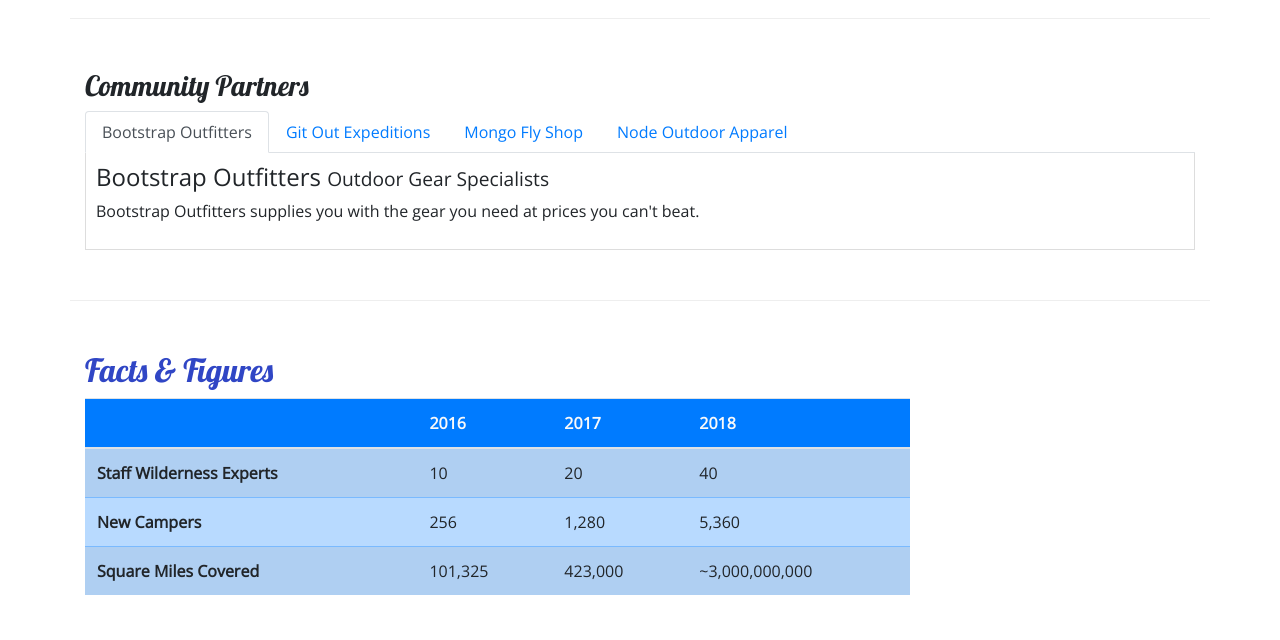
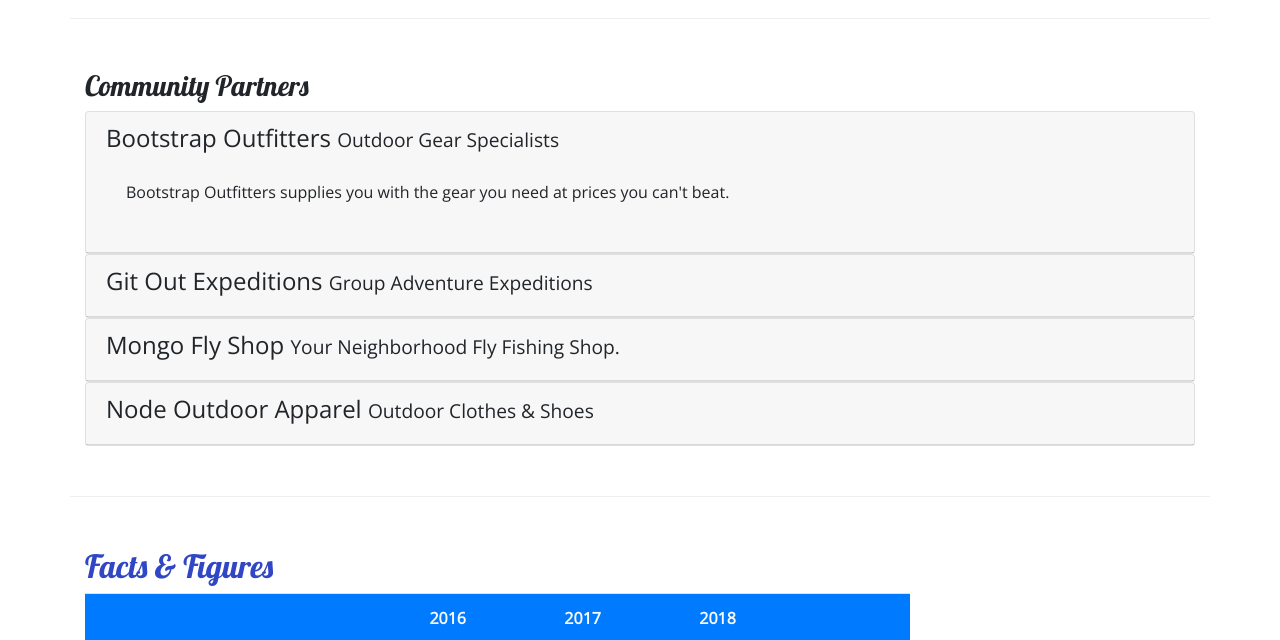
Before and after one commit to ramiromelo/BootstrapStudy, a website: page aboutus.html in a window 1280 px wide. Shown: the part 810-1450 px from the top of the page. Drawn offline with nearby package versions, Linux system fonts and the light colour scheme.

Commit message:
Accordion

```diff
--- a/aboutus.html
+++ b/aboutus.html
@@ -49,8 +49,7 @@
                                 About</a></li>
                         <li class="nav-item"><a class="nav-link" href="#"><i class="fa fa-list fa-lg"></i> Sites</a>
                         </li>
-                        <li class="nav-item"><a class="nav-link" href="contactus.html"><i
-                                    class="fa fa-address-card fa-lg"></i>
+                        <li class="nav-item"><a class="nav-link" href="contactus.html"><i class="fa fa-address-card fa-lg"></i>
                                 Contact</a></li>
                     </ul>
                 </div>
@@ -72,11 +71,7 @@
         <div class="row row-content">
             <div class="col-sm-6">
                 <h3>Our Mission</h3>
-                <p>We present a curated database of the best campsites in the vast woods and backcountry of the World
-                    Wide Web Wilderness. We increase access to adventure for the public while promoting safe and
-                    respectful use of resources. The expert wilderness trekkers on our staff personally verify each
-                    campsite to make sure that they are up to our standards. We also present a platform for campers to
-                    share reviews on campsites they have visited with each other.</p>
+                <p>We present a curated database of the best campsites in the vast woods and backcountry of the World Wide Web Wilderness. We increase access to adventure for the public while promoting safe and respectful use of resources. The expert wilderness trekkers on our staff personally verify each campsite to make sure that they are up to our standards. We also present a platform for campers to share reviews on campsites they have visited with each other.</p>
             </div>
             <div class="col-sm-6">
                 <div class="card">
@@ -99,13 +94,9 @@
             <div class="col">
                 <div class="card bg-light mt-3">
                     <blockquote class="blockquote card-body">
-                        <p class="mb-0">I will not follow where the path may lead, but I will go where there is no path,
-                            and I will
-                            leave a trail.</p>
+                        <p class="mb-0">I will not follow where the path may lead, but I will go where there is no path, and I will leave a trail.</p>
                         <footer class="blockquote-footer">Muriel Strode,
-                            <cite title="Source Title">"Wind-Wafted Wild Flowers" -
-                                The Open Court, 1903
-                            </cite>
+                            <cite title="Source Title">"Wind-Wafted Wild Flowers" - The Open Court, 1903</cite>
                         </footer>
                     </blockquote>
                 </div>
@@ -115,41 +106,56 @@
         <div class="row row-content">
             <div class="col-12">
                 <h3>Community Partners</h3>
-                <ul class="nav nav-tabs">
-                    <li class="nav-item">
-                        <a class="nav-link active" href="#bootstrap" role="tab" data-toggle="tab">Bootstrap
-                            Outfitters</a>
-                    </li>
-                    <li class="nav-item">
-                        <a class="nav-link" href="#git" role="tab" data-toggle="tab">Git Out Expeditions</a>
-                    </li>
-                    <li class="nav-item">
-                        <a class="nav-link" href="#mongo" role="tab" data-toggle="tab">Mongo Fly Shop</a>
-                    </li>
-                    <li class="nav-item">
-                        <a class="nav-link" href="#node" role="tab" data-toggle="tab">Node Outdoor Apparel</a>
-                    </li>
-                </ul>
-                <div class="tab-content">
-                    <div role="tabpanel" class="tab-pane fade show active" id="bootstrap">
-                        <h4>Bootstrap Outfitters <small>Outdoor Gear Specialists</small></h4>
-                        <p class="d-none d-sm-block">Bootstrap Outfitters supplies you with the gear you need at prices
-                            you can't beat.</p>
+
+                <div id="accordion">
+                    <div class="card">
+                        <div role="tab" class="card-header">
+                            <h4>
+                                <a data-toggle="collapse" data-target="#bootstrap">Bootstrap Outfitters <small>Outdoor Gear Specialists</small></a>
+                            </h4>
+                            <div class="collapse show" id="bootstrap" data-parent="#accordion">
+                                <div class="card-body">
+                                    <p class="d-none d-sm-block">Bootstrap Outfitters supplies you with the gear you need at prices you can't beat.</p>
+                                </div>
+                            </div>
+                        </div>
                     </div>
-                    <div role="tabpanel" class="tab-pane fade" id="git">
-                        <h4>Git Out Expeditions <small>Group Adventure Expeditions</small></h4>
-                        <p class="d-none d-sm-block">Join Git Out Expeditions to explore new horizons with a group of
-                            other adventurers!</p>
+                    <div class="card">
+                        <div role="tab" class="card-header">
+                            <h4>
+                                <a class="collapsed" data-toggle="collapse" data-target="#git">Git Out Expeditions <small>Group Adventure Expeditions</small></a>
+                            </h4>
+                            <div class="collapse" id="git" data-parent="#accordion">
+                                <div class="card-body">
+                                    <p class="d-none d-sm-block">Join Git Out Expeditions to explore new horizons with a group of other adventurers!</p>
+                                </div>
+                            </div>
+                        </div>
                     </div>
-                    <div role="tabpanel" class="tab-pane fade" id="mongo">
-                        <h4>Mongo Fly Shop <small>Your Neighborhood Fly Fishing Shop.</small></h4>
-                        <p class="d-none d-sm-block">Need a new fishing pole, a tacklebox, or flies of all kinds? Stop
-                            by Mongo Fly Shop.</p>
+                    <div class="card">
+                        <div role="tab" class="card-header">
+                            <h4>
+                                <a class="collapsed" data-toggle="collapse" data-target="#mongo">Mongo Fly Shop <small>Your Neighborhood Fly Fishing Shop.</small></a>
+                            </h4>
+                            <div class="collapse" id="mongo" data-parent="#accordion">
+                                <div class="card-body">
+                                    <p class="d-none d-sm-block">Need a new fishing pole, a tacklebox, or flies of all kinds?
+                                        Stop by Mongo Fly Shop.</p>
+                                </div>
+                            </div>
+                        </div>
                     </div>
-                    <div role="tabpanel" class="tab-pane fade" id="node">
-                        <h4>Node Outdoor Apparel <small>Outdoor Clothes & Shoes</small></h4>
-                        <p class="d-none d-sm-block">From polar fleeces to swimsuits, hiking boots to waders, a visit to
-                            Node will be sure to get you covered.</p>
+                    <div class="card">
+                        <div role="tab" class="card-header">
+                            <h4>
+                                <a class="collapsed" data-toggle="collapse" data-target="#node">Node Outdoor Apparel <small>Outdoor Clothes & Shoes</small></a>
+                            </h4>
+                            <div class="collapse" id="node" data-parent="#accordion">
+                                <div class="card-body">
+                                    <p class="d-none d-sm-block">From polar fleeces to swimsuits, hiking boots to waders, a visit to Node will be sure to get you covered.</p>
+                                </div>
+                            </div>
+                        </div>
                     </div>
                 </div>
             </div>
@@ -209,21 +215,15 @@
                 </div>
                 <div class="col-6 col-sm-5 text-center">
                     <h5>Social</h5>
-                    <a class="btn btn-social-icon btn-instagram" href="http://instagram.com/"><i
-                            class="fa fa-instagram"></i></a>
-                    <a class="btn btn-social-icon btn-facebook" href="http://facebook.com/"><i
-                            class="fa fa-facebook"></i></a>
-                    <a class="btn btn-social-icon btn-twitter" href="http://twitter.com/"><i
-                            class="fa fa-twitter"></i></a>
-                    <a class="btn btn-social-icon btn-google" href="http://youtube.com/"><i
-                            class="fa fa-youtube"></i></a>
+                    <a class="btn btn-social-icon btn-instagram" href="http://instagram.com/"><i class="fa fa-instagram"></i></a>
+                    <a class="btn btn-social-icon btn-facebook" href="http://facebook.com/"><i class="fa fa-facebook"></i></a>
+                    <a class="btn btn-social-icon btn-twitter" href="http://twitter.com/"><i class="fa fa-twitter"></i></a>
+                    <a class="btn btn-social-icon btn-google" href="http://youtube.com/"><i class="fa fa-youtube"></i></a>
                 </div>
                 <div class="col-sm-4 text-center">
-                    <a roll="buttom" class="btn btn-link" href="tel:4242830329"><i
-                            class="fa fa-phone fa-lg text-primary"></i>
+                    <a roll="buttom" class="btn btn-link" href="tel:4242830329"><i class="fa fa-phone fa-lg text-primary"></i>
                         1-206-555-1234</a><br />
-                    <a roll="buttom" class="btn btn-link" href="mailto:campsites@nucamp.co"></a><i
-                        class="fa fa-envelope fa-lg text-primary"></i>
+                    <a roll="buttom" class="btn btn-link" href="mailto:campsites@nucamp.co"></a><i class="fa fa-envelope fa-lg text-primary"></i>
                     campsites@nucamp.co</a>
                 </div>
             </div>
--- a/css/styles.css
+++ b/css/styles.css
@@ -14,6 +14,12 @@ h2 {
 
 header h2 {
   color: #cec8ff;
+}
+
+a,
+a:hover {
+  color: inherit;
+  text-decoration: none;
 }
 
 .site-footer {
@@ -37,9 +43,3 @@ header h2 {
 .navbar {
   background-color: #901cad;
 }
-
-.tab-content {
-  border: 1px solid #ddd;
-  border-top: none;
-  padding: 10px;
-}
```
